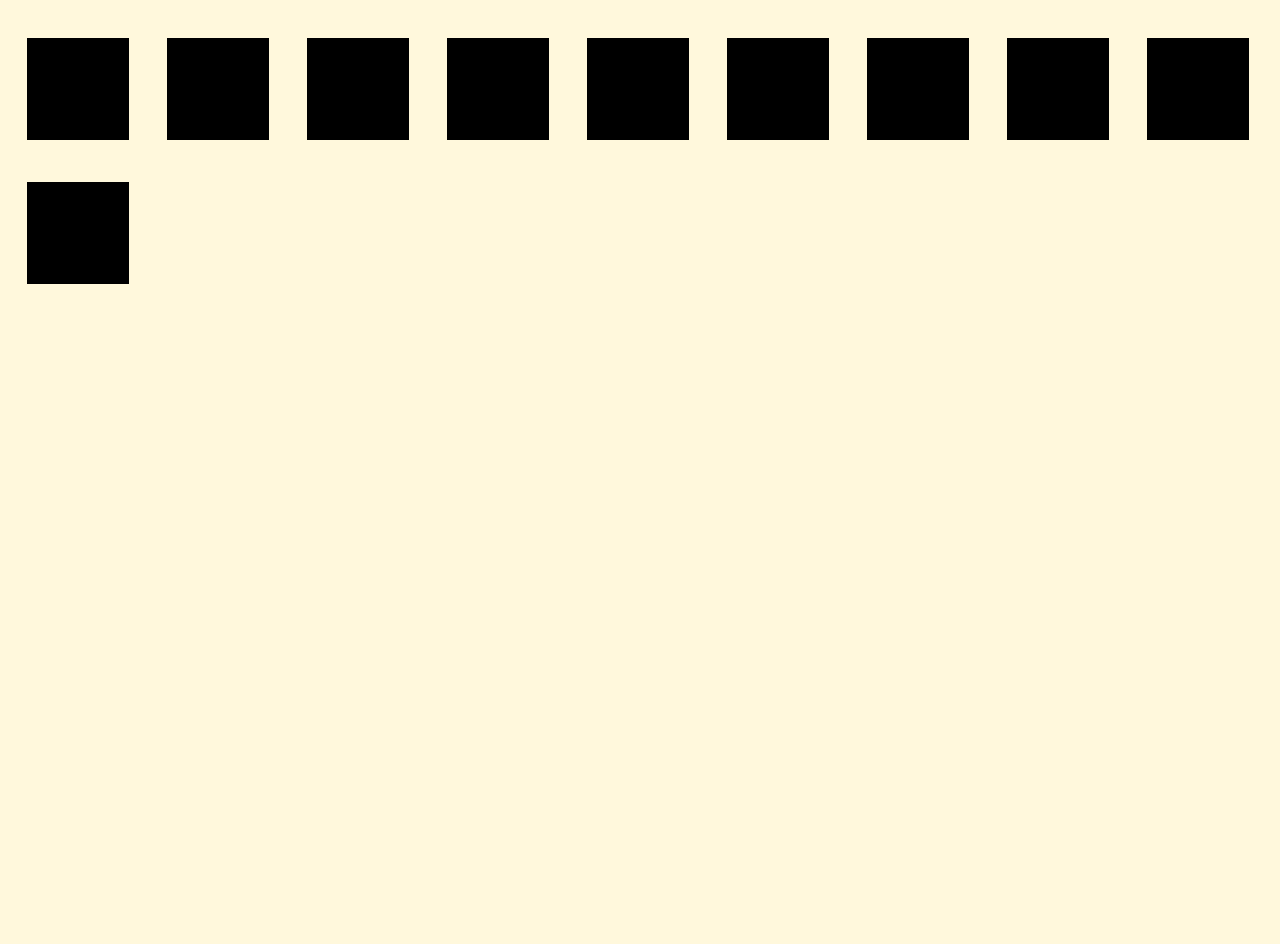
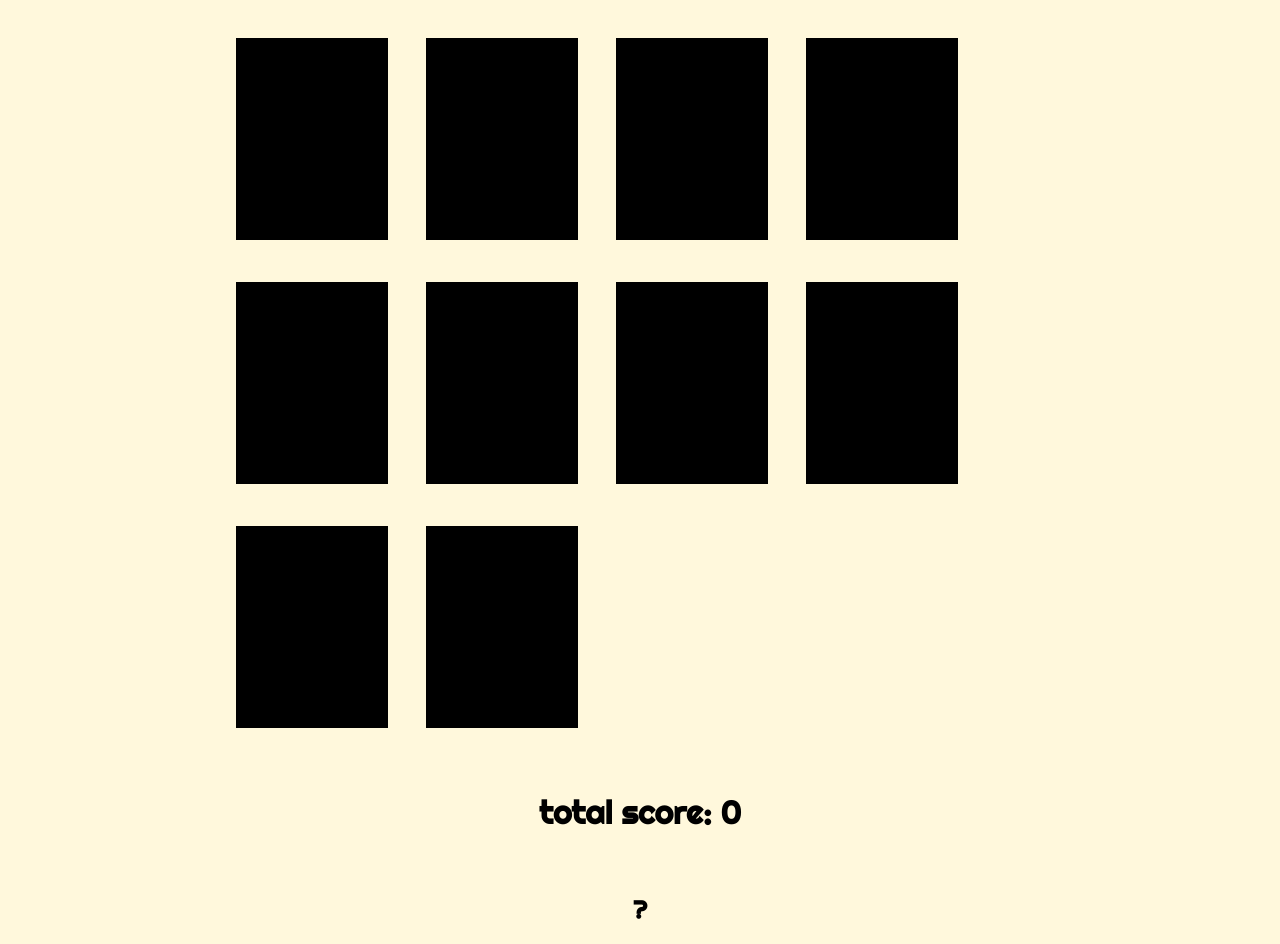
Before and after one commit to P-v-R/memory-game, a plain HTML site: page index.html in a window 1280 px wide. Shown: the part 64-1008 px from the top of the page. Before the commit the page ends 800 px from the top, so only its background shows below. Drawn offline with Linux system fonts and the light colour scheme.

Commit message:
memory game v1.4

```diff
--- a/index.html
+++ b/index.html
@@ -10,12 +10,14 @@
 <body>
 
 <h1 id = "title">Memory Game!</h1>
+<div id = container>
+  <div id="game"></div>
 
-<div id="game"></div>
-
-<br>
-
-<div id="score"></div>
+  <br>
+</div>
+  <div id="score"></div>
+  <br>
+  <h2 class = "help" id = "help">?</h2>
 
 <script src="memory-game.js"></script>
 
--- a/memory-game.css
+++ b/memory-game.css
@@ -4,15 +4,26 @@ body{
   background-color:cornsilk;
 }
 
+#container{
+  display: flex;
+    justify-content: center;
+    flex-wrap: wrap;
+    width: 67%;
+    margin: 5px auto;
+    position: relative;
+}
+
+
 #title{
   text-align: center;
   text-decoration-line: underline;
+  transition: ease-out 0.3s;
 }
 
 #game div {
   border: 1px solid black;
-  width: 100px;
-  height: 100px;
+  width: 150px;
+  height: 200px;
   margin: 19px;
   display:inline-block;
   position: relative;
@@ -29,3 +40,11 @@ body{
 .score{
   text-align: center;
 }
+.help{
+  text-align: center;
+
+}
+.help:hover{
+  color: orange;
+  cursor: help;
+}
--- a/memory-game.js
+++ b/memory-game.js
@@ -72,6 +72,7 @@ var gameLock = false
 var cardsFlipped = 0
 var score = 0
 var attempt = 0
+updateScore()
 
 // alert to player that the game has been won! PLEASE HELP WHY ISNT THIS WORKING!!
 if(score === 5){
@@ -140,3 +141,13 @@ function handleCardClick(evt) {
     flipCard(currentCard);
   }
 }
+
+
+
+
+// help button with directions on how to play when clicked
+
+var helpBtn = document.getElementById("help");
+helpBtn.addEventListener("click", function(){
+  alert("click on the squares to reveal their color, try and match the color pairs in as few attemps as possible!");
+})
```
